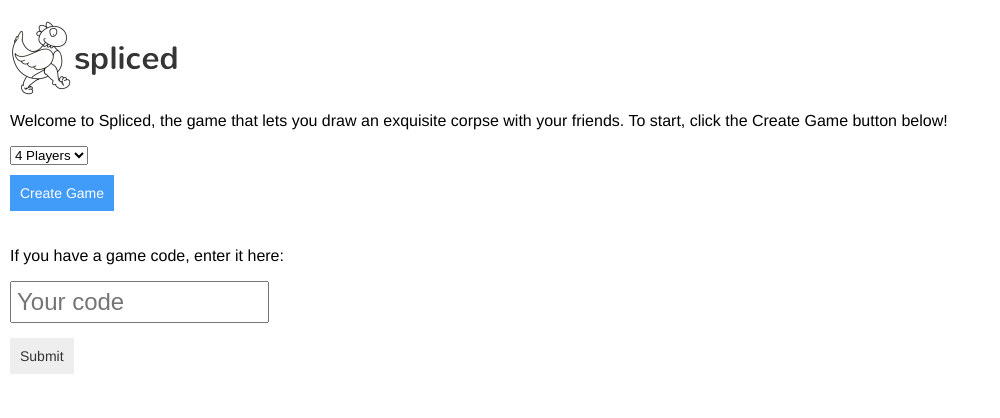
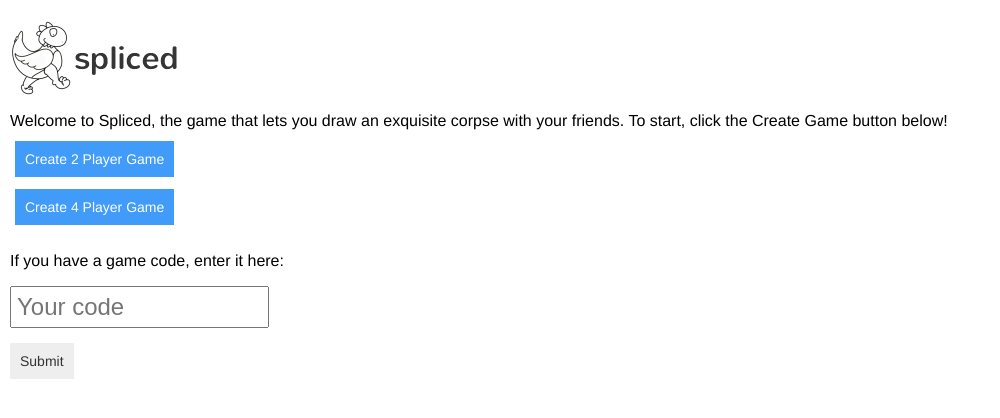
Before and after one commit to Sulfuric-Sunshine/spliced, a website: page client/index.html in a window 1280 px wide. Shown: the whole page, without its empty margins (0-1000 px from the left). Drawn offline with nearby package versions, Linux system fonts and the light colour scheme; some packages are replaced by stand-ins of ours; a script that the page names is missing.

Commit message:
(feat) Updated the client to have separate 2 player and 4 player buttons

```diff
--- a/client/app/home/home.html
+++ b/client/app/home/home.html
@@ -2,13 +2,12 @@
   <p>
     Welcome to Spliced, the game that lets you draw an exquisite corpse with your friends. To start, click the Create Game button below!
   </p>
-  <div>
-    <select name="playerCount" ng-model="playerCount">
-      <option value="4">4 Players</option>
-      <option value="2">2 Players</option>
-    </select>
+  <div id="divButton1">
+    <a class="button" ng-click="createGame(2)">Create 2 Player Game</a>
   </div>
-  <a class="button" ng-click="createGame()">Create Game</a>
+  <div id="divButton2">
+    <a class="button" ng-click="createGame(4)">Create 4 Player Game</a>
+  </div>
   <div class="enter-code-form">
     <p>If you have a game code, enter it here:</p>
     <input type="text" placeholder="Your code" ng-model="gameCode" />
--- a/client/app/home/home.js
+++ b/client/app/home/home.js
@@ -6,7 +6,8 @@ angular.module('spliced.home', [])
 
   // Create a game! The callback function has the code that is generated by the server, and updates
   // the user's location to a path with the new game code!
-  $scope.createGame = function() {
+  $scope.createGame = function(count) {
+    $scope.playerCount = count;
     Draw.createGame($scope.playerCount,
       function(code) {
       console.log(code);
--- a/client/styles/style.css
+++ b/client/styles/style.css
@@ -22,7 +22,6 @@ a.button {
   color: #fff;
   cursor: pointer;
   margin-top: 10px;
-  float: left;
   margin-right: 10px;
 }
 
@@ -53,6 +52,17 @@ input {
   font-size: 13px;
   padding: 5px;
   margin-bottom: 5px;
+}
+
+#divButton1 {
+  margin-top: 20px;
+  margin-left: 5px;
+
+}
+
+#divButton2 {
+  margin-top: 30px;
+  margin-left: 5px;
 }
 
 .canvas-container canvas {
```
